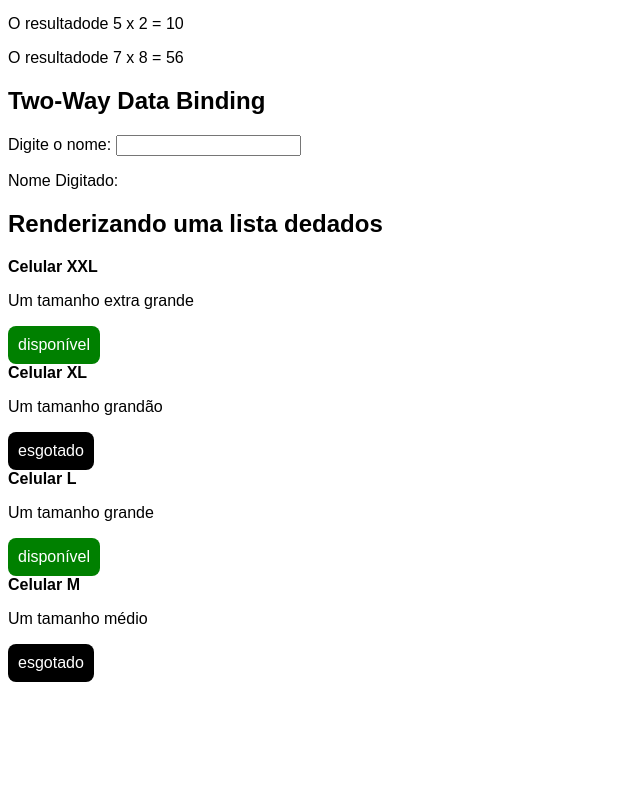
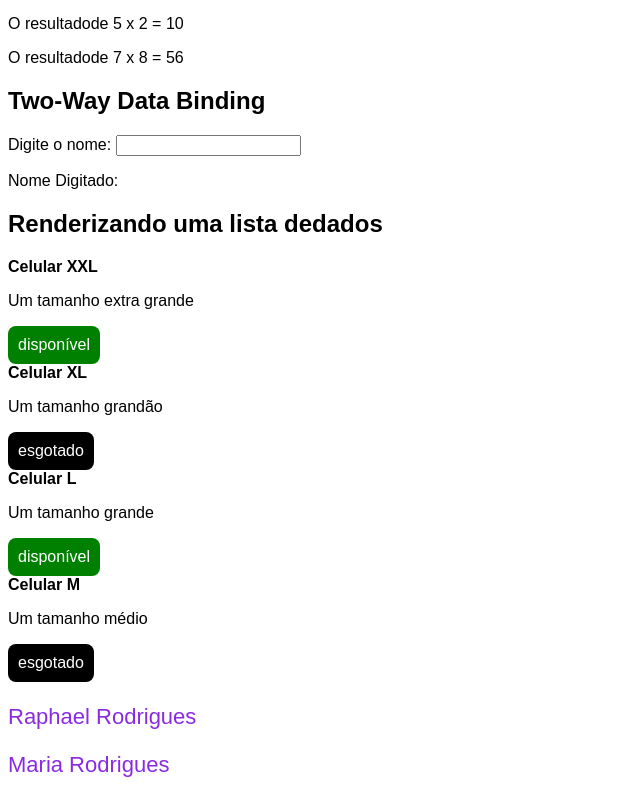
Before and after one commit to rapharodrigues04/fundamentos-angular, an Angular app: page / in a window 1280 px wide. Shown: the part 532-1332 px from the top of the page, without its empty margins (0-640 px from the left). Before the commit the page ends 1230 px from the top, so only its background shows below. Built offline with nearby package versions, Linux system fonts and the light colour scheme.

Commit message:
Componentes personalizados

```diff
--- a/src/app/app.component.html
+++ b/src/app/app.component.html
@@ -3,3 +3,5 @@
 <app-pipe-customizado></app-pipe-customizado>
 <app-two-way-date-bind></app-two-way-date-bind>
 <app-renderizando-listas></app-renderizando-listas>
+<app-componente-personalizado nome="Raphael" sobreNome="Rodrigues"></app-componente-personalizado>
+<app-componente-personalizado nome="Maria" sobreNome="Rodrigues"></app-componente-personalizado>
--- a/src/app/app.module.ts
+++ b/src/app/app.module.ts
@@ -10,6 +10,7 @@
 import { TwoWayDateBindComponent } from './two-way-date-bind/two-way-date-bind.component';
 import { FormsModule } from '@angular/forms';
 import { RenderizandoListasComponent } from './renderizando-listas/renderizando-listas.component';
+import { ComponentePersonalizadoComponent } from './componente-personalizado/componente-personalizado.component';
 
 @NgModule({
   declarations: [
@@ -19,7 +20,8 @@
     MultiplicaPorPipe,
     PipeCustomizadoComponent,
     TwoWayDateBindComponent,
-    RenderizandoListasComponent
+    RenderizandoListasComponent,
+    ComponentePersonalizadoComponent
   ],
   imports: [
     BrowserModule,
--- /dev/null
+++ b/src/app/componente-personalizado/componente-personalizado.component.css
@@ -0,0 +1,4 @@
+P {
+    color: blueviolet;
+    font-size: 22px;
+}
--- /dev/null
+++ b/src/app/componente-personalizado/componente-personalizado.component.html
@@ -0,0 +1 @@
+<p>{{nome}} {{sobreNome}} </p>
```
Also changed, not shown: src/app/componente-personalizado/componente-personalizado.component.ts (added, +12 -0 lines), 1 other file (tests, documents, lock files or other folders).
